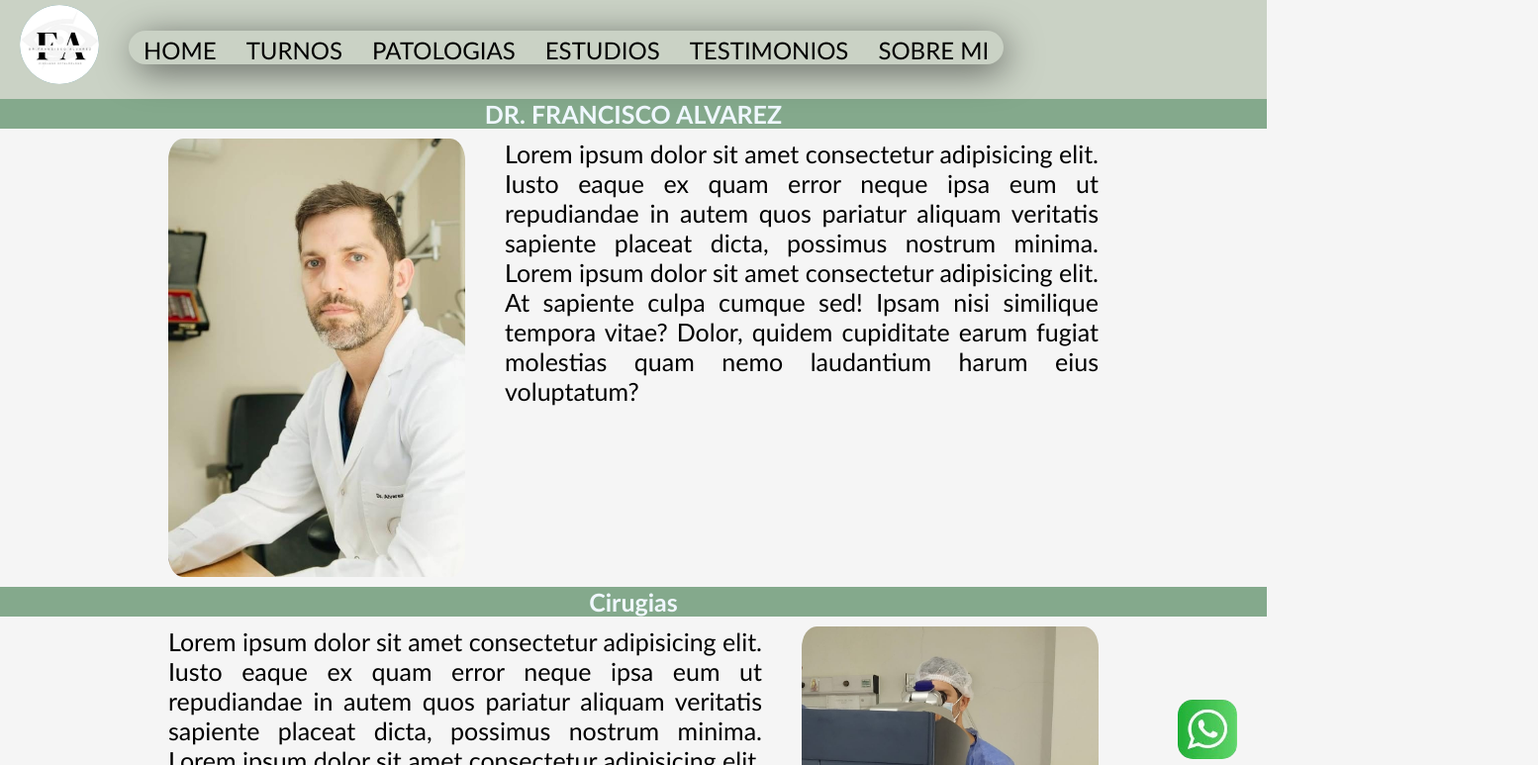
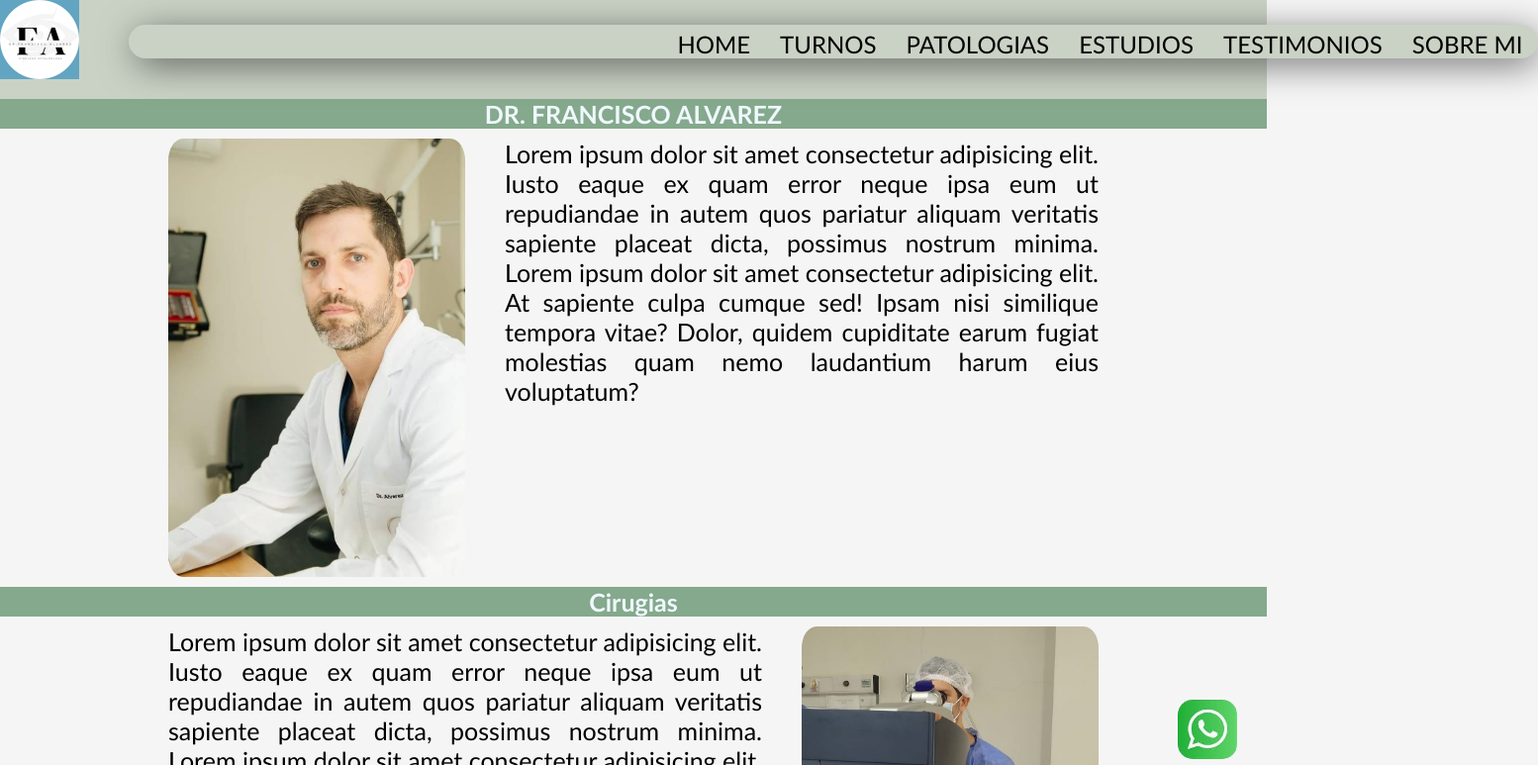
Before and after one commit to MatiEsc/PaginaOftalmologo, a plain HTML site: page index.html in a window 1280 px wide. Shown: the top 773 px of the page at 99% size, 1554 px wide, since content can reach past the window. Drawn offline with Linux system fonts and the light colour scheme.

Commit message:
modificaciones en el menu para que quede centrado, pero voyu a utilizar bootstrap

```diff
--- a/css/estilos.css
+++ b/css/estilos.css
@@ -39,6 +39,29 @@ html{
 }
 /* ------barra navegacion--------*/
 
+
+.menu {  display: grid;
+    grid-template-columns: 0.3fr 1.7fr 0.3fr;
+    grid-template-rows: 0.3fr;
+    grid-auto-rows: 1fr;
+    gap: 0px 0px;
+    grid-auto-flow: row;
+    grid-template-areas:
+      "logo barraNavegacion vacia";
+  }
+
+  .logo { grid-area: logo;
+    border-radius: 50px ;
+}
+
+  .barraNavegacion { grid-area: barraNavegacion;
+align-items: center;
+justify-content: end;}
+
+  .vacia { grid-area: vacia; }
+
+/*
+
 .menu {
     top: 0rem;
     display: flex;
@@ -55,17 +78,17 @@ html{
     margin-top: 0.5rem;
 }
 
-
+*/
 
 /*---------*/
 
 
-
+/*
 .barraNav{
     display: flex;
     justify-content:end
 }
-
+*/
 
 .flex{
     display: flex;
@@ -79,12 +102,13 @@ html{
     -webkit-box-shadow: 4px 7px 37px -2px rgba(0, 0, 0, 0.6);
     box-shadow: 4px 7px 37px -2px rgba(0, 0, 0, 0.6);
     list-style: none;
-    margin-left: 5rem;
-    margin-right: 5rem;
+    margin-left: 0rem;
+    margin-right: 0rem;
+    margin-top: 2.5rem;
     padding-top: 0.5rem;
-    margin-left: 3rem;
     margin-bottom: 0.5rem;
     margin-right: 5rem;
+    margin-left: 5rem;
     display: flex;
     justify-content: end;
 }
@@ -260,7 +284,13 @@ p{
     margin-bottom: 2rem;
 }
 
+/*-------PRIMER PAGINA RESPONSIVE-----*/
+/*--tablets--*/
+@media screen and (max-width: 768px) and (min-width:480px) {
+    header {
 
+    }
+}
 
 /*------------pagina turnos--------*/
 .contenedorFormulario{
--- a/index.html
+++ b/index.html
@@ -16,14 +16,34 @@
     <header id="fondoEncabezado"  id="top-page" class="menu">
     <!--logo encabezado-->
 
-        <div>
-            <a href="#page-top">
-                <img class="contenedorImagenLogo " src="imagenes/logo.jpeg" width="80" alt="Logo">
-            </a>
-        </div>
 
+<div class="menu">
+  <div class="logo">
+    <a href="#page-top">
+        <img class="contenedorImagenLogo " src="imagenes/logo.jpeg" width="80" alt="Logo">
+    </a>
+  </div>
 
     <!-- menu de navegacion-->
+
+  <div class="barraNavegacion">
+    <nav>
+        <ul class="linkNav ">
+            <li class="nav" ><a href="#top-page">HOME</a></li>
+            <li class="nav" ><a href="paginas/turnos.html">TURNOS</a></li>
+            <li class="nav" ><a href="paginas/patologias.html">PATOLOGIAS</a></li>
+            <li class="nav" > <a href="paginas/estudios.html">ESTUDIOS</a></li>
+            <li class="nav" ><a href="paginas/testimonios.html">TESTIMONIOS</a></li>
+            <li class="nav" ><a href="paginas/sobreMi.html"> SOBRE MI</a></li>
+        </ul>
+    </nav>
+
+  </div>
+  <div class="vacia"></div>
+</div>
+
+<!--
+
 
         <nav class="centrado">
             <ul class="barraNav flex linkNav ">
@@ -35,7 +55,7 @@
                 <li class="nav" ><a href="paginas/sobreMi.html"> SOBRE MI</a></li>
             </ul>
         </nav>
-
+    -->
     </header>
 <main>
 
```
